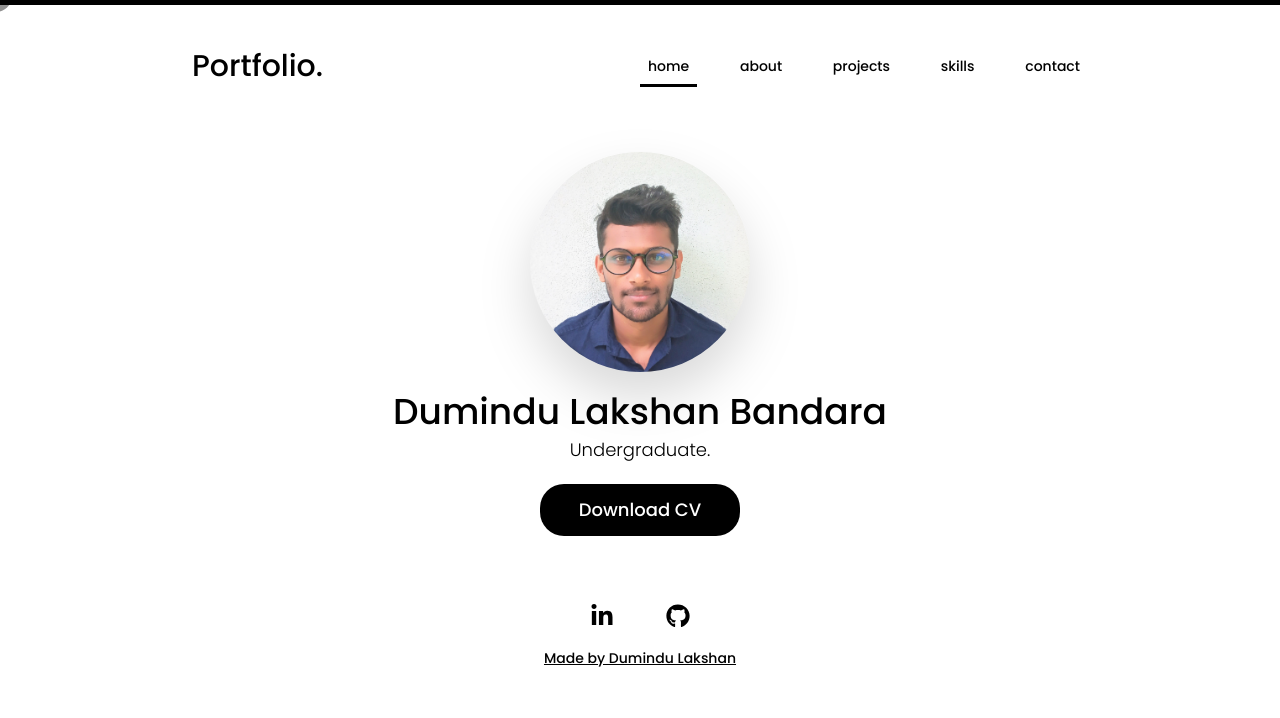
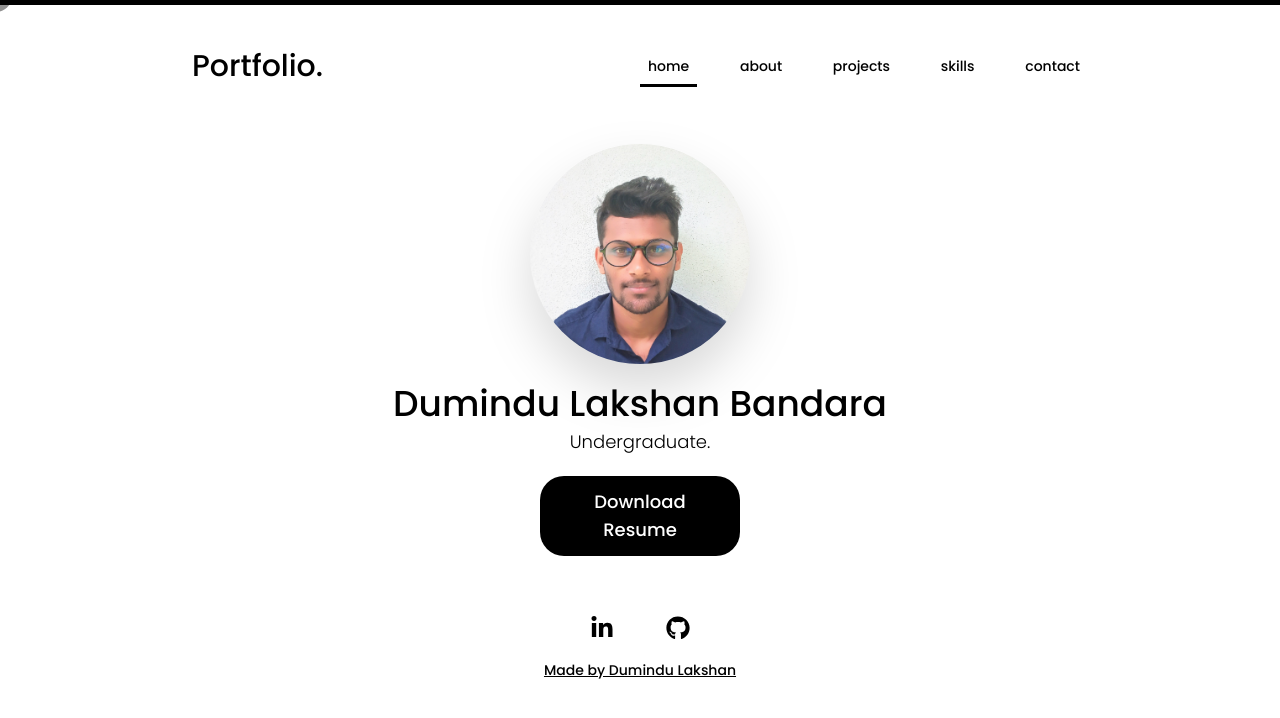
Before and after one commit to DuminduBandara/My_Portfolio, a React (Create React App) app: page / in a window 1280 px wide. Shown: the top 718 px of the page. Built offline with nearby package versions, Linux system fonts and the light colour scheme.

Commit message:
Update Home.js

```diff
--- a/src/components/Home.js
+++ b/src/components/Home.js
@@ -48,7 +48,7 @@
                     whileTap={{ scale: 0.9 }}
                     className="px-5 py-3 mt-5 w-[200px] font-header text-lg rounded-3xl bg-black text-white"
                 >
-                    <a href="https://drive.google.com/file/d/1g_noWxzoye3tVSXWGzpEF-pbRbqXuILD/view?usp=sharing" target="_blank">Download CV</a>
+                    <a href="https://drive.google.com/file/d/1g_noWxzoye3tVSXWGzpEF-pbRbqXuILD/view?usp=sharing" target="_blank">Download Resume</a>
                 </motion.button>
             </div>
         </motion.div>
```
